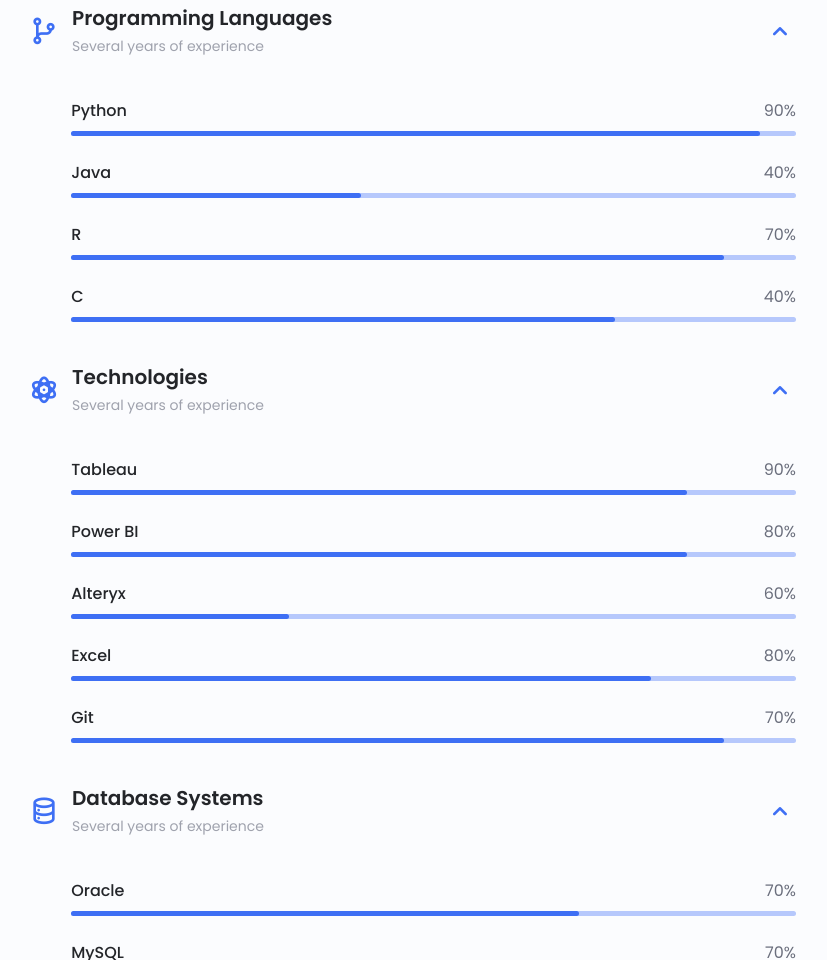
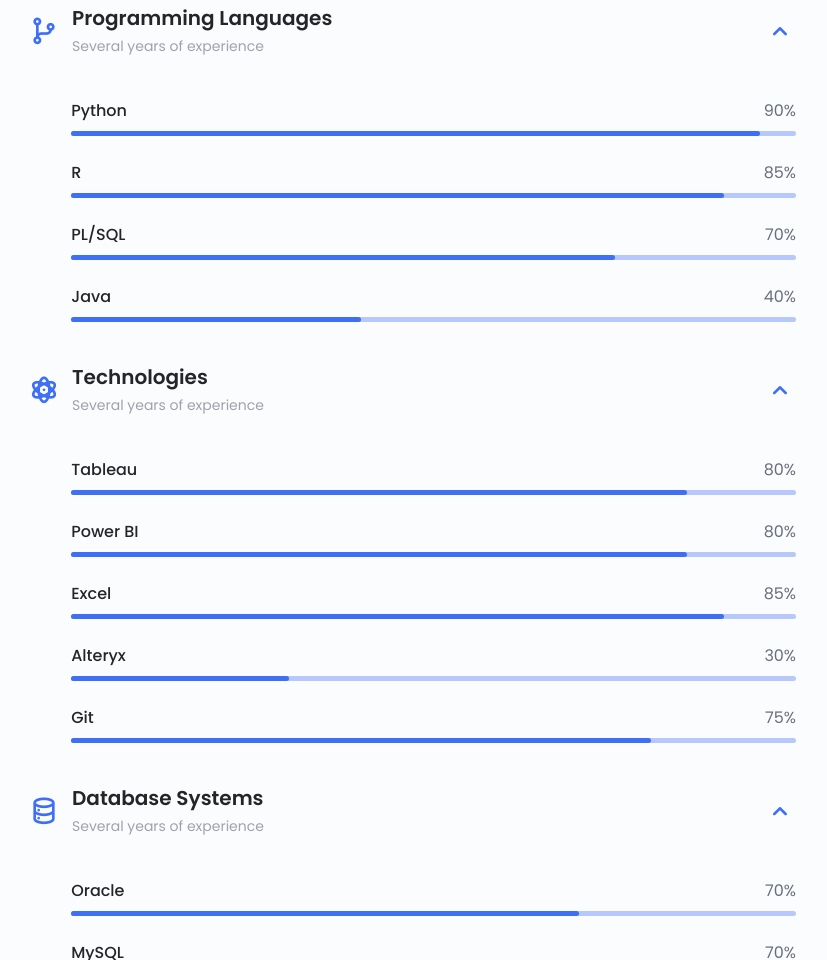
Before and after one commit to ankoroma/hassan, a plain HTML site: page index.html in a window 1280 px wide. Shown: the part 1664-2624 px from the top of the page, without its empty margins (228-1055 px from the left). Drawn offline with nearby package versions, Linux system fonts and the light colour scheme.

Commit message:
minor changes

```diff
--- a/index.html
+++ b/index.html
@@ -219,18 +219,8 @@
 
                             <div class="skills__data">
                                 <div class="skills__titles">
-                                    <h3 class="skills__name">Java</h3>
-                                    <div class="skills__number">40%</div>
-                                </div>
-                                <div class="skills__bar">
-                                    <div class="skills__percentage skills__java"></div>
-                                </div>
-                            </div>
-
-                            <div class="skills__data">
-                                <div class="skills__titles">
                                     <h3 class="skills__name">R</h3>
-                                    <div class="skills__number">70%</div>
+                                    <div class="skills__number">85%</div>
                                 </div>
                                 <div class="skills__bar">
                                     <div class="skills__percentage skills__r"></div>
@@ -239,11 +229,21 @@
 
                             <div class="skills__data">
                                 <div class="skills__titles">
-                                    <h3 class="skills__name">C</h3>
+                                    <h3 class="skills__name">PL/SQL</h3>
+                                    <div class="skills__number">70%</div>
+                                </div>
+                                <div class="skills__bar">
+                                    <div class="skills__percentage skills__cplusplus"></div>
+                                </div>
+                            </div>
+
+                            <div class="skills__data">
+                                <div class="skills__titles">
+                                    <h3 class="skills__name">Java</h3>
                                     <div class="skills__number">40%</div>
                                 </div>
                                 <div class="skills__bar">
-                                    <div class="skills__percentage skills__cplusplus"></div>
+                                    <div class="skills__percentage skills__java"></div>
                                 </div>
                             </div>
 
@@ -268,7 +268,7 @@
                         <div class="skills__data">
                             <div class="skills__titles">
                                 <h3 class="skills__name">Tableau</h3>
-                                <div class="skills__number">90%</div>
+                                <div class="skills__number">80%</div>
                             </div>
                             <div class="skills__bar">
                                 <div class="skills__percentage skills__docker"></div>
@@ -287,8 +287,18 @@
 
                         <div class="skills__data">
                             <div class="skills__titles">
+                                <h3 class="skills__name">Excel</h3>
+                                <div class="skills__number">85%</div>
+                            </div>
+                            <div class="skills__bar">
+                                <div class="skills__percentage skills__git"></div>
+                            </div>
+                        </div>
+
+                        <div class="skills__data">
+                            <div class="skills__titles">
                                 <h3 class="skills__name">Alteryx</h3>
-                                <div class="skills__number">60%</div>
+                                <div class="skills__number">30%</div>
                             </div>
                             <div class="skills__bar">
                                 <div class="skills__percentage skills__kubernetes"></div>
@@ -297,21 +307,11 @@
 
                         <div class="skills__data">
                             <div class="skills__titles">
-                                <h3 class="skills__name">Excel</h3>
-                                <div class="skills__number">80%</div>
+                                <h3 class="skills__name">Git</h3>
+                                <div class="skills__number">75%</div>
                             </div>
                             <div class="skills__bar">
                                 <div class="skills__percentage skills__reactnative"></div>
-                            </div>
-                        </div>
-
-                        <div class="skills__data">
-                            <div class="skills__titles">
-                                <h3 class="skills__name">Git</h3>
-                                <div class="skills__number">70%</div>
-                            </div>
-                            <div class="skills__bar">
-                                <div class="skills__percentage skills__git"></div>
                             </div>
                         </div>
 
@@ -685,7 +685,7 @@
                                 <ul class="Expertise__modal-expertise grid">
                                     <li class="Expertise__modal-service">
                                         <i class="uil uil-check-circle Expertise__modal-icon"></i>
-                                        <p>Skilled in formulating and solving linear programming problems to optimize resource allocation and operational efficiency while adhering to bsuiness constraints.
+                                        <p>Skilled in formulating and solving linear programming problems to optimize resource allocation and operational efficiency while adhering to business constraints.
                                         </p>
                                     </li>
 
```
